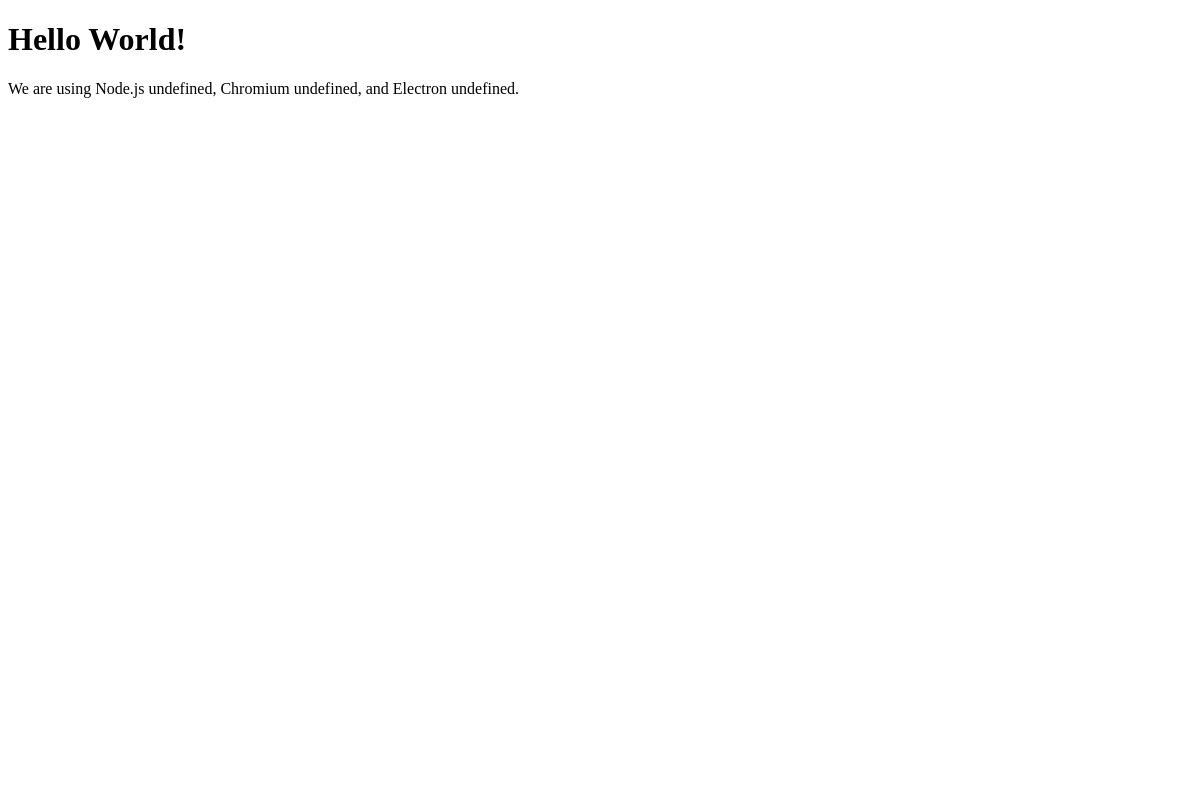
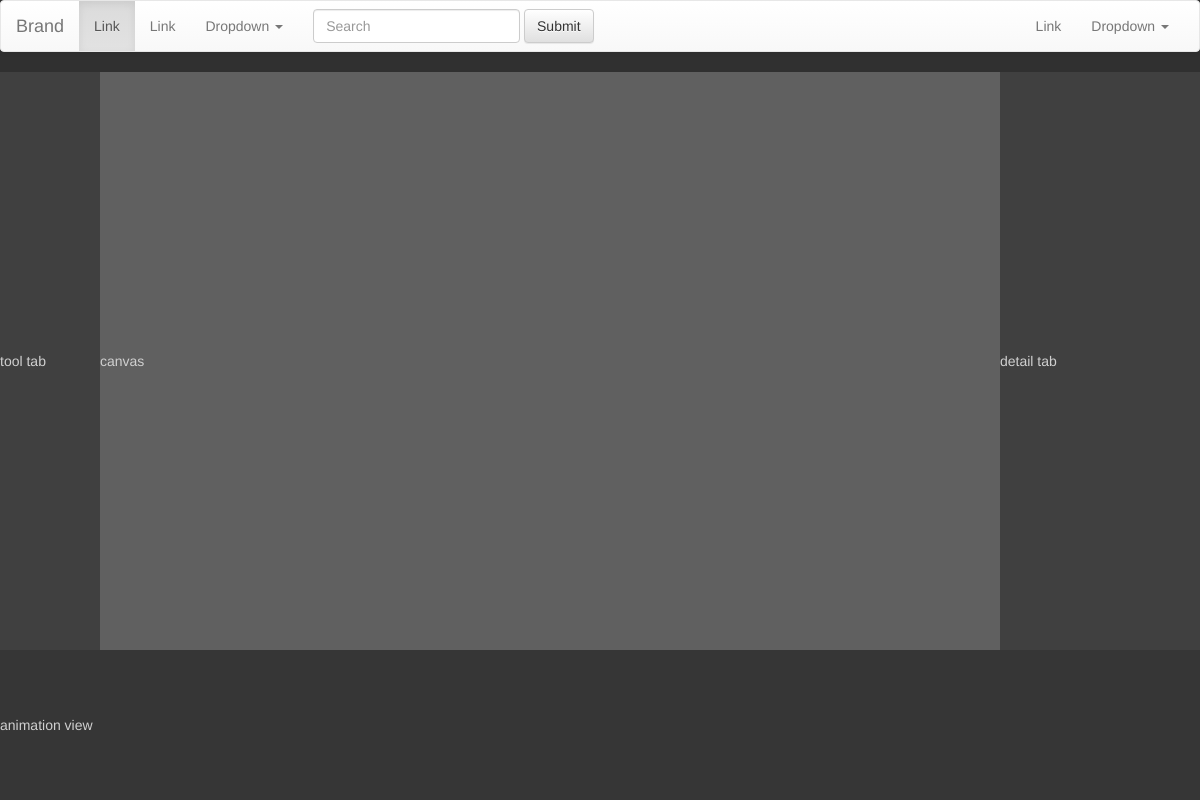
Before and after one commit to un0211/CS496_project5, an Electron app: page index.html in a window 1200 px wide. Drawn offline with nearby package versions, Linux system fonts and the light colour scheme.

Commit message:
tamplete

```diff
--- a/index.html
+++ b/index.html
@@ -2,14 +2,99 @@
 <html>
   <head>
     <meta charset="UTF-8">
+    <link rel="stylesheet" href="uistyle.css">
+    <link rel="stylesheet" href="//maxcdn.bootstrapcdn.com/bootstrap/3.3.2/css/bootstrap.min.css">
+    <link rel="stylesheet" href="//maxcdn.bootstrapcdn.com/bootstrap/3.3.2/css/bootstrap-theme.min.css">
+    <meta name="viewport" content="width=device-width, initial-scale=1">
     <title>Hello World!</title>
   </head>
   <body>
-    <h1>Hello World!</h1>
+    <script src="//ajax.googleapis.com/ajax/libs/jquery/1.11.2/jquery.min.js"></script>
+    <script src="js/bootstrap.min.js"></script>
+    <div id="container">
+      <table border="0" cellpadding="0" cellspacing="0">
+        <tr id="menu-tab">
+          <td colspan="3">
+            <!--
+            <ol>
+              <li>파일</li>
+              <li>편집</li>
+              <li>보기</li>
+              <li>애니메이션</li>
+            </ol> -->
+            <nav class="navbar navbar-default">
+              <div class="container-fluid">
+                <!-- Brand and toggle get grouped for better mobile display -->
+                <div class="navbar-header">
+                  <button type="button" class="navbar-toggle collapsed" data-toggle="collapse" data-target="#bs-example-navbar-collapse-1">
+                    <span class="sr-only">Toggle navigation</span>
+                    <span class="icon-bar"></span>
+                    <span class="icon-bar"></span>
+                    <span class="icon-bar"></span>
+                  </button>
+                  <a class="navbar-brand" href="#">Brand</a>
+                </div>
+
+                <!-- Collect the nav links, forms, and other content for toggling -->
+                <div class="collapse navbar-collapse" id="bs-example-navbar-collapse-1">
+                  <ul class="nav navbar-nav">
+                    <li class="active"><a href="#">Link <span class="sr-only">(current)</span></a></li>
+                    <li><a href="#">Link</a></li>
+                    <li class="dropdown">
+                      <a href="#" class="dropdown-toggle" data-toggle="dropdown" role="button" aria-expanded="false">Dropdown <span class="caret"></span></a>
+                      <ul class="dropdown-menu" role="menu">
+                        <li><a href="#">Action</a></li>
+                        <li><a href="#">Another action</a></li>
+                        <li><a href="#">Something else here</a></li>
+                        <li class="divider"></li>
+                        <li><a href="#">Separated link</a></li>
+                        <li class="divider"></li>
+                        <li><a href="#">One more separated link</a></li>
+                      </ul>
+                    </li>
+                  </ul>
+                  <form class="navbar-form navbar-left" role="search">
+                    <div class="form-group">
+                      <input type="text" class="form-control" placeholder="Search">
+                    </div>
+                    <button type="submit" class="btn btn-default">Submit</button>
+                  </form>
+                  <ul class="nav navbar-nav navbar-right">
+                    <li><a href="#">Link</a></li>
+                    <li class="dropdown">
+                      <a href="#" class="dropdown-toggle" data-toggle="dropdown" role="button" aria-expanded="false">Dropdown <span class="caret"></span></a>
+                      <ul class="dropdown-menu" role="menu">
+                        <li><a href="#">Action</a></li>
+                        <li><a href="#">Another action</a></li>
+                        <li><a href="#">Something else here</a></li>
+                        <li class="divider"></li>
+                        <li><a href="#">Separated link</a></li>
+                      </ul>
+                    </li>
+                  </ul>
+                </div><!-- /.navbar-collapse -->
+              </div><!-- /.container-fluid -->
+            </nav>
+          </td>
+        </tr>
+        <tr id="main-container">
+          <td id="tool-tab"> tool tab </td>
+          <td id="canvas"> canvas </td>
+          <td id="detail-tab"> detail tab </td>
+        </tr>
+        <tr id="animation-tab">
+          <td colspan="3"> animation view </td>
+        </tr>
+      </table>
+    </div>
     <!-- All of the Node.js APIs are available in this renderer process. -->
-    We are using Node.js <script>document.write(process.versions.node)</script>,
-    Chromium <script>document.write(process.versions.chrome)</script>,
-    and Electron <script>document.write(process.versions.electron)</script>.
+
+<!--
+    <p> <font color="gray" size="3">
+      We are using Node.js <script>document.write(process.versions.node)</script>,
+      Chromium <script>document.write(process.versions.chrome)</script>,
+      and Electron <script>document.write(process.versions.electron)</script>.
+    </font> </p> -->
   </body>
 
   <script>
--- a/main.js
+++ b/main.js
@@ -13,7 +13,7 @@ let mainWindow
 
 function createWindow () {
   // Create the browser window.
-  mainWindow = new BrowserWindow({width: 800, height: 600})
+  mainWindow = new BrowserWindow({width: 1200, height: 1000})
 
   // and load the index.html of the app.
   mainWindow.loadURL(url.format({
--- a/package.json
+++ b/package.json
@@ -1,5 +1,5 @@
 {
-  "name": "character maker",
+  "name": "character_maker",
   "version": "1.0.0",
   "description": "A minimal Electron application",
   "main": "main.js",
--- /dev/null
+++ b/uistyle.css
@@ -0,0 +1,78 @@
+html, body {
+  margin: 0;
+  padding: 0;
+  border: 0;
+  width: 100%;
+  height: 100%;
+}
+
+#container {
+  width: inherit;
+  height: inherit;
+  margin: 0;
+  padding: 0;
+}
+
+table {
+  width: 100%;
+  height: 100%;
+  color: #D0D0D0;
+}
+
+#menu-tab {
+  height: 40px;
+  width: 100%;
+  padding: 0;
+  margin: 0;
+  background-color: #303030;
+}
+
+#menu-tab ol {
+    height: 30px;
+    width: inherit;
+    display: table;
+    padding: 0;
+    margin: 0;
+}
+
+#menu-tab ol li{
+  list-style: none;
+  float: left;
+  margin-left: 15px;
+  margin-right: 15px;
+  padding: 0;
+  line-height: 30px;
+  vertical-align: middle;
+  text-align: center;
+}
+
+
+
+#main-container{
+  width: 100%;
+}
+
+#tool-tab {
+  height: 10px;
+  width: 100px;
+  background-color: #404040
+}
+
+#canvas {
+  height: 100%;
+  background-color: #606060
+}
+
+#detail-tab{
+  height: 100%;
+  width: 200px;
+  background-color: #404040
+}
+
+
+
+#animation-tab {
+  height: 150px;
+  width: 100%;
+  background-color: #363636
+}
```
